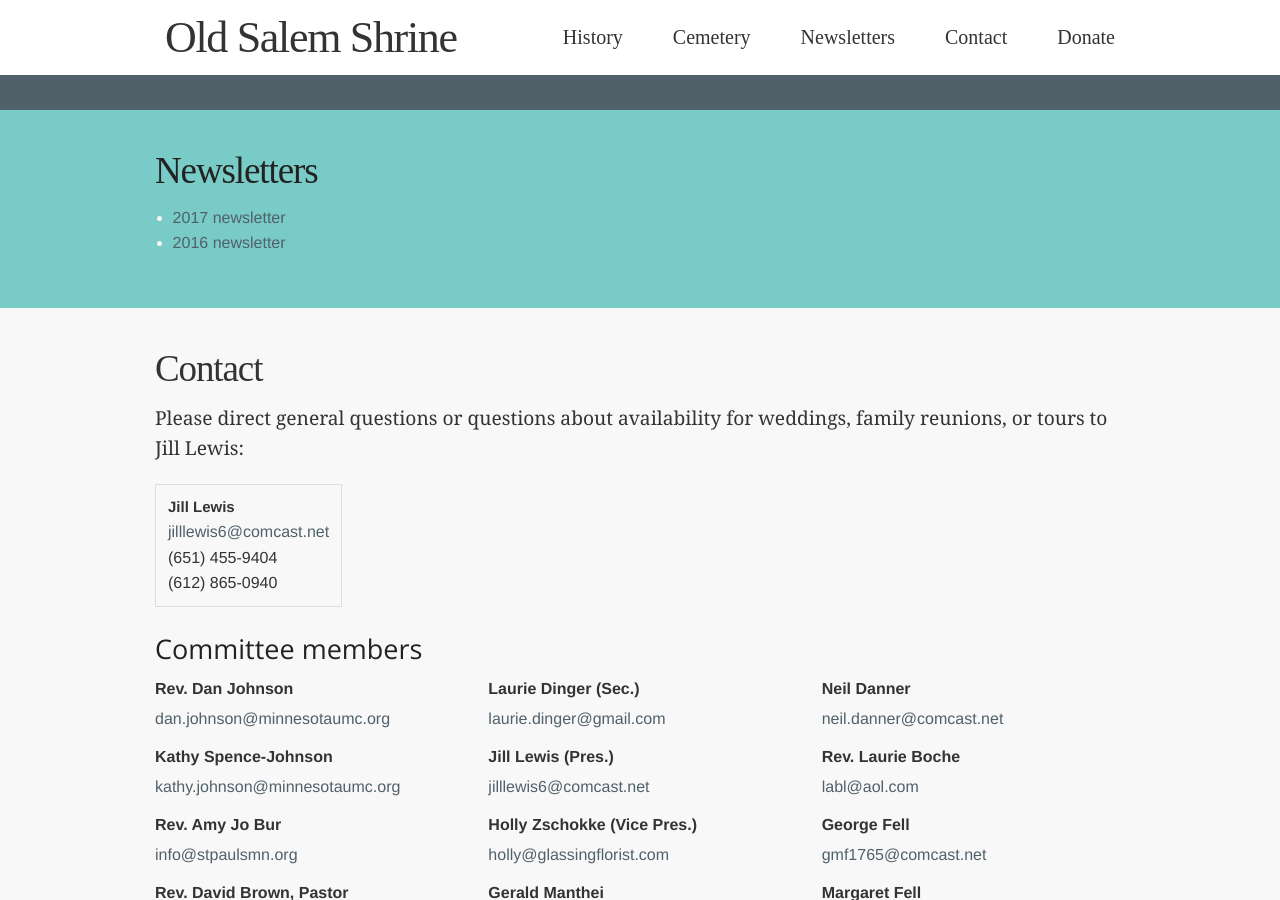
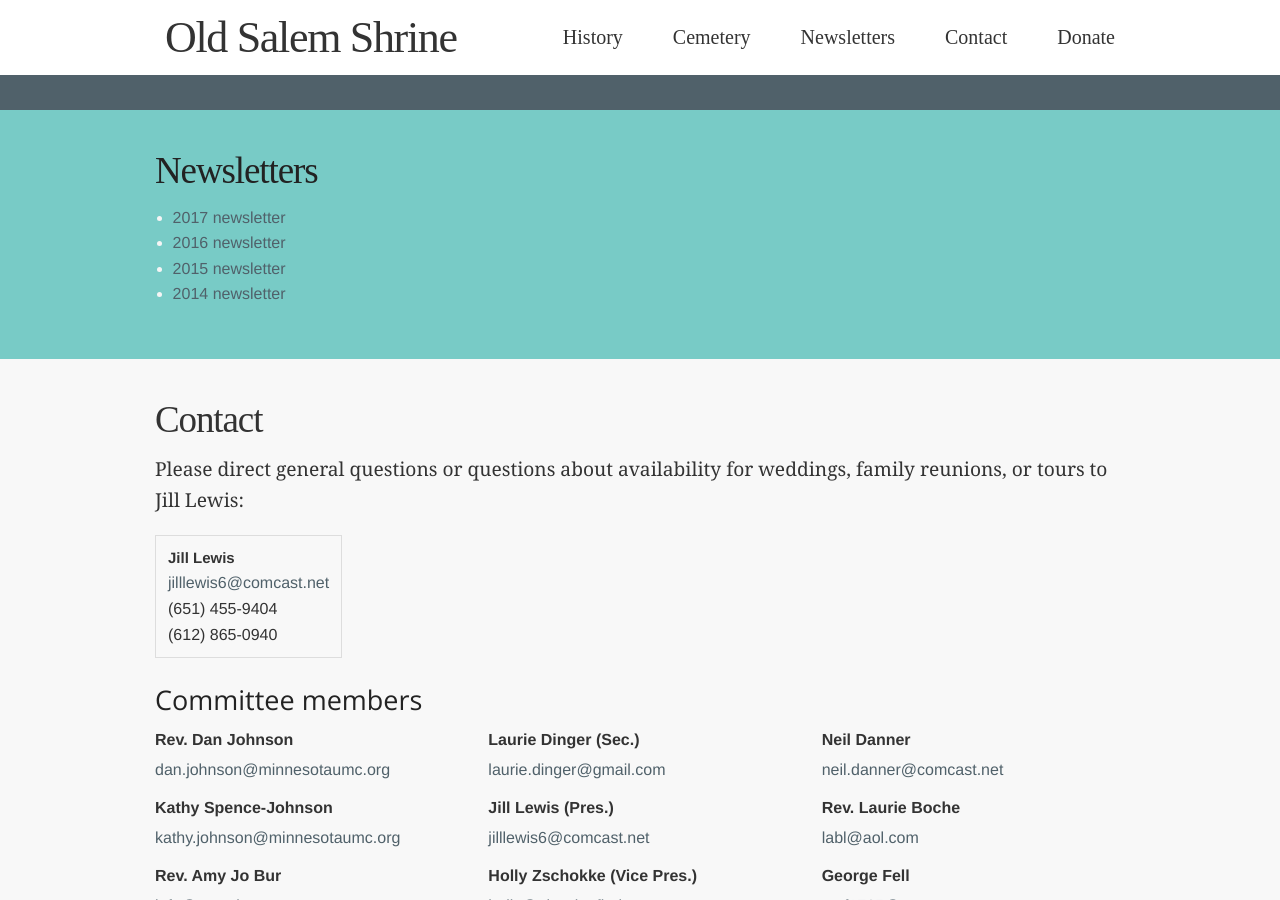
Before and after one commit to oldsalemshrine/oldsalemshrine.github.io, a Jekyll site: the page index.html, which Jekyll copies as it is, in a window 1280 px wide and 900 px high, scrolled down 6546 px. Built offline with Jekyll 4.4.1, drawn with Linux system fonts in a browser that asks for light colours; some web fonts are replaced; Markdown is read by kramdown in place of the engine named in the settings.

Commit message:
Add 2014 and 2015 newsletters

```diff
--- a/index.html
+++ b/index.html
@@ -289,6 +289,8 @@
         <ul>
           <li><a target="_blank" href="/newsletters/newsletter_20170527.pdf">2017 newsletter</a></li>
           <li><a target="_blank" href="/newsletters/newsletter_20160614.pdf">2016 newsletter</a></li>
+          <li><a target="_blank" href="/newsletters/newsletter_20150601.pdf">2015 newsletter</a></li>
+          <li><a target="_blank" href="/newsletters/newsletter_20140601.pdf">2014 newsletter</a></li>
         </ul>
   </section>
   <section id="contact">
```
Also changed, not shown: 2 other files.
